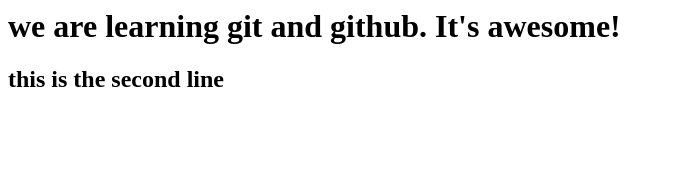
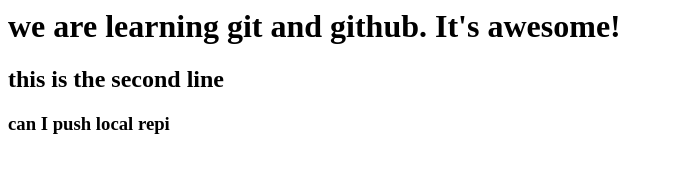
Before and after one commit to grantdcooper/testing-web, a plain HTML site: page index.html in a window 1280 px wide. Shown: the whole page, without its empty margins (0-673 px from the left). Drawn offline with Linux system fonts and the light colour scheme.

Commit message:
Update index.html

```diff
--- a/index.html
+++ b/index.html
@@ -1,2 +1,3 @@
 <h1> we are learning git and github. It's awesome! </h1>
 <h2> this is the second line </h2>
+<h3> can I push local repi </h3>
```
